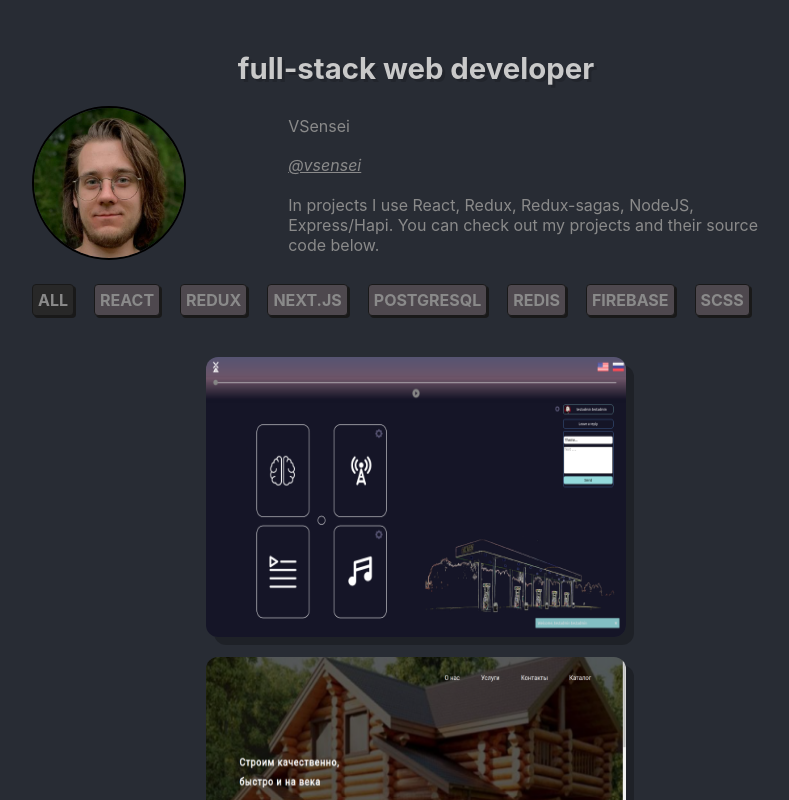
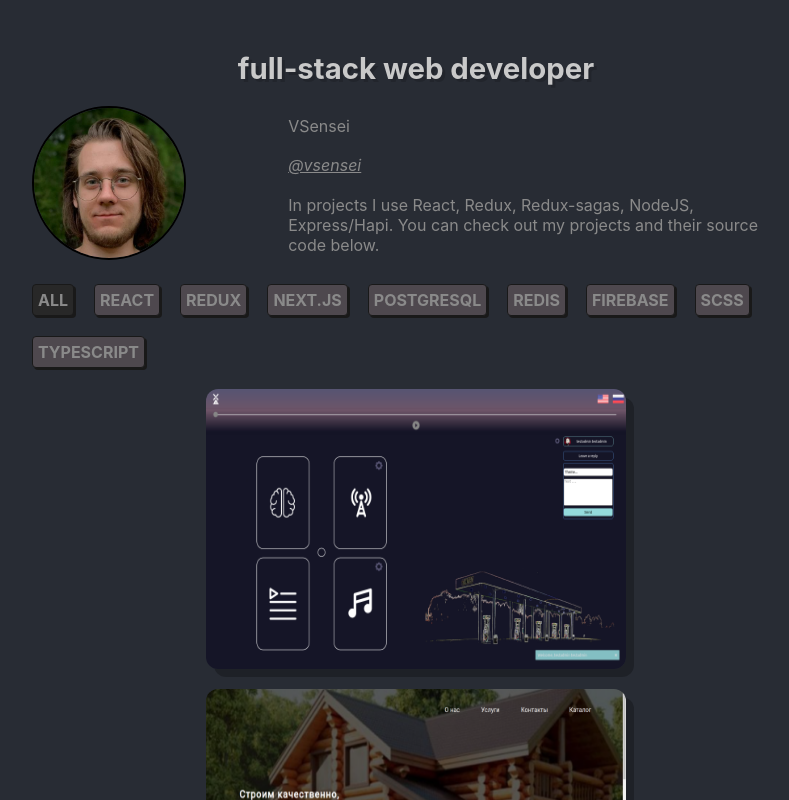
Before and after one commit to vsensei/vsensei.github.io, a React (Create React App) app: page / in a window 1280 px wide. Shown: the top 800 px of the page, without its empty margins (224-1013 px from the left). Built offline with nearby package versions, Linux system fonts and the light colour scheme.

Commit message:
added typescript technology

```diff
--- a/src/information/projects.js
+++ b/src/information/projects.js
@@ -26,7 +26,7 @@ const projects = [
     projectlink: 'https://project-ceres.herokuapp.com/',
     githublink: 'Project_Ceres',
     logo: 'project_ceres.svg',
-    technologies: ['react', 'redux', 'firebase', 'scss'],
+    technologies: ['react', 'redux', 'firebase', 'scss', 'typescript'],
     description:
       'This is a demo project for food delivery company. Users can check goods, add them to their cart. They can sign in using email-password or google account.',
   },
--- a/src/information/technologies.js
+++ b/src/information/technologies.js
@@ -6,6 +6,7 @@ const technologies = [
   'redis',
   'firebase',
   'scss',
+  'typescript',
 ];
 
 export default technologies;
```
